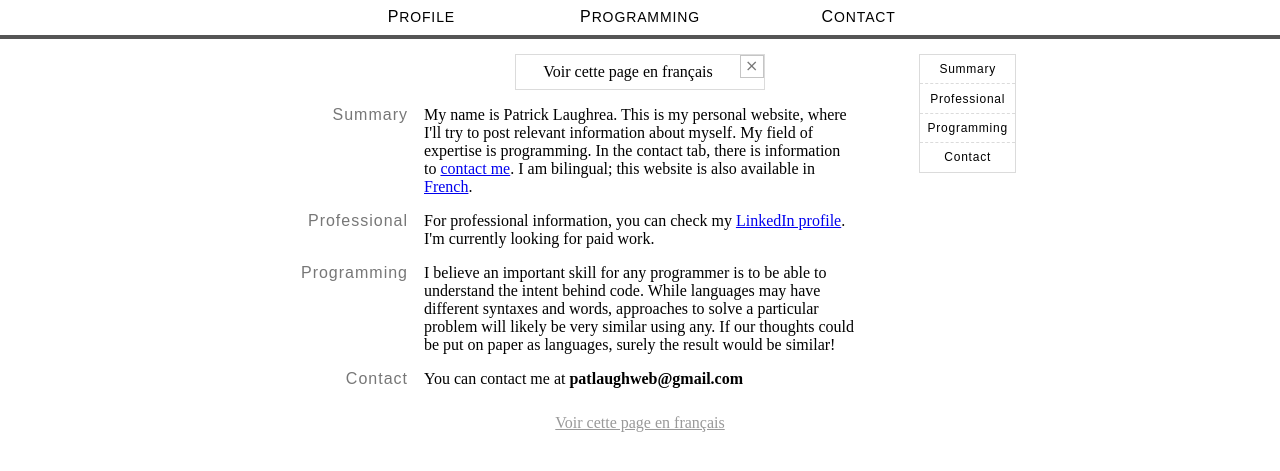
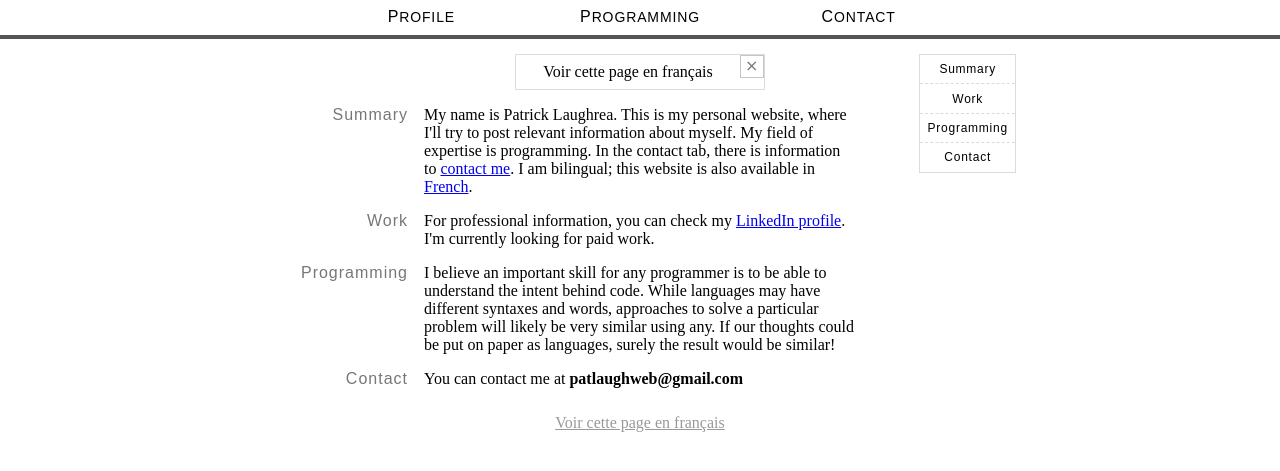
Before and after one commit to Pat-Laugh/pat-laugh.github.io, a Jekyll site: the page built from en/index.html, in a window 1280 px wide. Shown: the top 471 px of the page. Built offline with Jekyll 4.4.1, drawn with Linux system fonts in a browser that asks for light colours.

Commit message:
Change name for work section

```diff
--- a/en/index.html
+++ b/en/index.html
@@ -6,7 +6,7 @@ permalink: /en/
 redirect_from: [/, /en/about-me, /en/about_me, /about-me, /about_me, /en/profil, /profile, /en/profile]
 quick_list:
  -  Summary
- -  Professional
+ -  Work
  -  Programming
  -  Contact
 put_link:
--- a/fr/index.html
+++ b/fr/index.html
@@ -6,7 +6,7 @@ redirect_from: [/fr/profil, /profil, /fr/about-me, /fr/about_me]
 permalink: /fr/
 quick_list:
  -  En bref
- -  Info travail
+ -  Travail
  -  Programmation
  -  Contact
 put_link:
```
